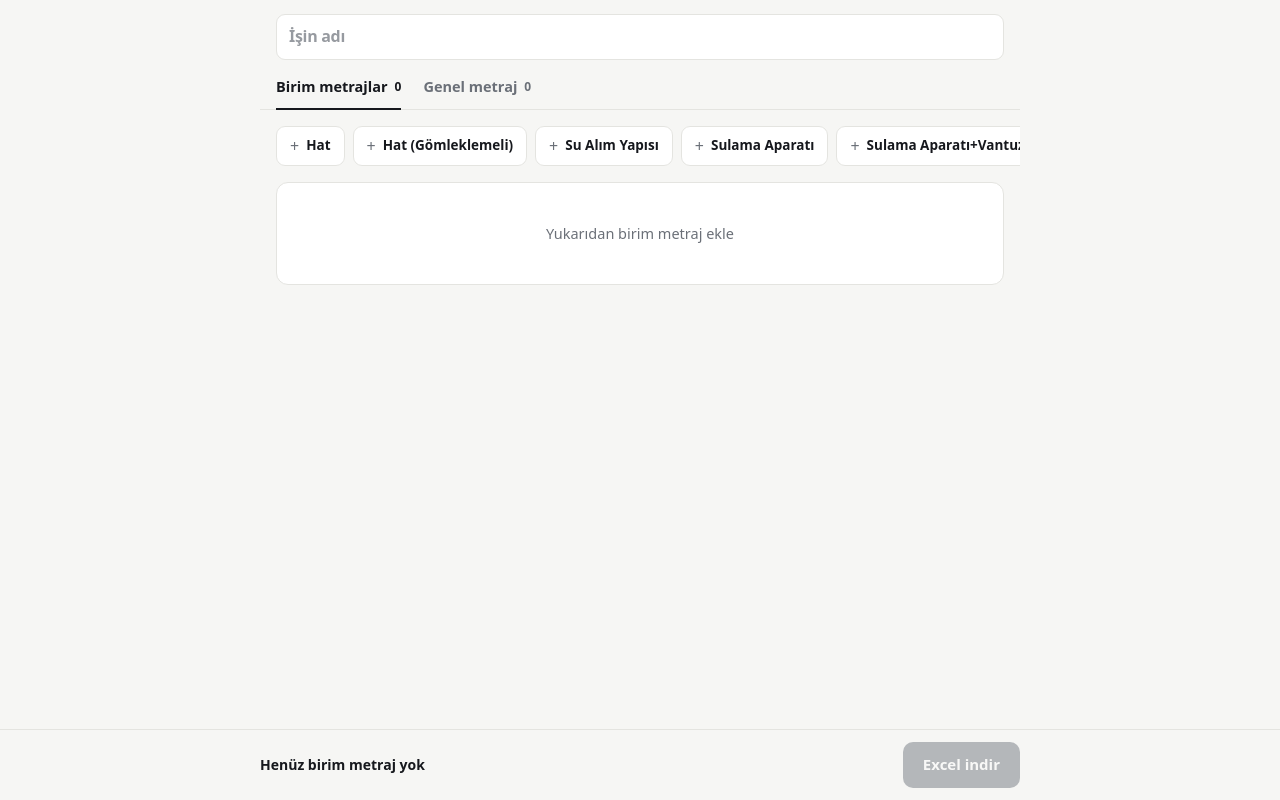
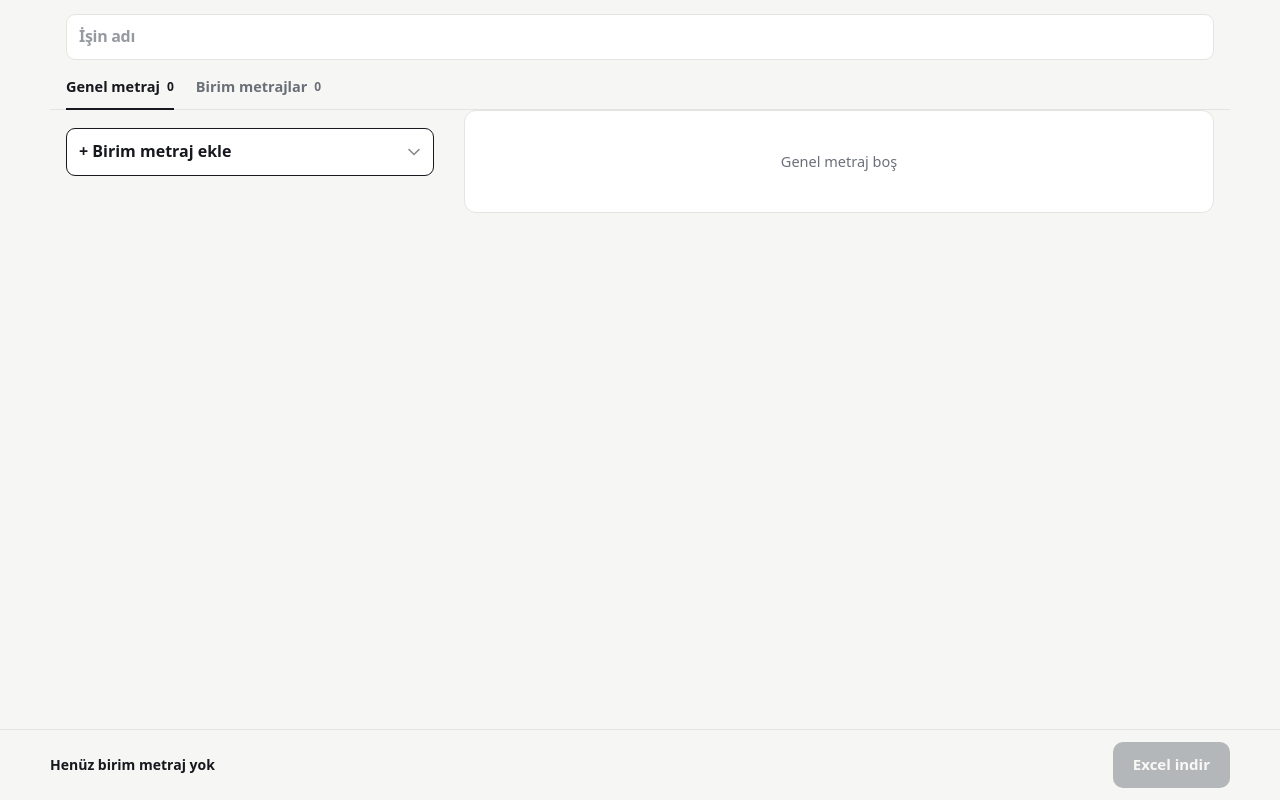
Before and after one commit to gptforce16/envanter, a plain HTML site: page index.html in a window 1280 px wide. Drawn offline with Linux system fonts and the light colour scheme.

Commit message:
Update index.html

```diff
--- a/index.html
+++ b/index.html
@@ -50,12 +50,6 @@ input.red::placeholder { color: var(--muted); opacity: .6; font-weight: 400; }
 input:focus, select:focus { outline: none; border-color: var(--text); background-color: var(--card); }
 button:focus-visible { outline: 2px solid var(--text); outline-offset: 2px; }
 button { font: inherit; cursor: pointer; }
-.adds { display: flex; gap: 8px; overflow-x: auto; padding: 16px 16px 2px; margin: 0 -16px; scrollbar-width: none; }
-.adds::-webkit-scrollbar { display: none; }
-.add { flex: none; display: inline-flex; align-items: center; gap: 7px; border: 1px solid var(--line); background: var(--card); color: var(--text); border-radius: 9px; padding: 9px 13px; font-weight: 600; font-size: 13.5px; white-space: nowrap; }
-.add:active { background: var(--soft); }
-.add b { font-size: 16px; line-height: 1; color: var(--muted); font-weight: 500; }
-.add em { font-style: normal; color: var(--muted); font-size: 12px; font-weight: 600; }
 .btn { border: 0; background: var(--accent); color: var(--accent-ink); border-radius: 10px; padding: 0 20px; min-height: 46px; font-weight: 650; font-size: 15px; }
 .btn:disabled { opacity: .3; cursor: not-allowed; }
 .insts { margin-top: 14px; display: grid; grid-template-columns: minmax(0, 1fr); gap: 12px; }
@@ -74,7 +68,7 @@ button { font: inherit; cursor: pointer; }
 .body { padding: 0 16px 14px; border-top: 1px solid var(--line); }
 .body.hidden { display: none; }
 .fields { display: grid; grid-template-columns: repeat(2, minmax(0, 1fr)); gap: 14px 12px; padding-top: 16px; }
-@media (min-width: 560px) { .fields { grid-template-columns: repeat(4, minmax(0, 1fr)); } }
+
 .res { margin-top: 16px; }
 .res:empty { display: none; }
 .pz { display: grid; grid-template-columns: 58px 1fr auto; gap: 2px 12px; padding: 11px 0; border-top: 1px solid var(--line); align-items: start; }
@@ -107,6 +101,22 @@ button { font: inherit; cursor: pointer; }
 .bar .in { max-width: 760px; margin: 0 auto; display: flex; gap: 12px; align-items: center; }
 .bar .info { flex: 1; min-width: 0; font-weight: 600; font-size: 14px; white-space: nowrap; overflow: hidden; text-overflow: ellipsis; }
 .toast { position: fixed; left: 50%; transform: translateX(-50%); bottom: calc(88px + env(safe-area-inset-bottom, 0px)); background: var(--text); color: var(--bg); padding: 10px 16px; border-radius: 10px; font-size: 13.5px; z-index: 30; max-width: 90vw; }
+.layout { display: block; }
+.addsel { margin-top: 16px; }
+.addsel select { font-weight: 600; border-color: var(--text); background-color: var(--card); min-height: 48px; }
+.unit > header { padding: 14px 16px; }
+.unit > header b { display: block; font-size: 15.5px; font-weight: 650; }
+.unit > header small { display: block; color: var(--muted); font-size: 12.5px; }
+.unit .res { margin: 0; padding: 0 16px 6px; border-top: 1px solid var(--line); }
+.unit .miss { padding: 14px 16px; color: var(--muted); font-size: 13.5px; border-top: 1px solid var(--line); }
+#units { display: grid; gap: 12px; margin-top: 16px; grid-template-columns: minmax(0, 1fr); }
+@media (min-width: 900px) {
+  .wrap { max-width: 1180px; }
+  .layout { display: grid; grid-template-columns: 370px minmax(0, 1fr); gap: 28px; align-items: start; }
+  #p0, #p0[hidden] { display: block; position: sticky; top: calc(env(safe-area-inset-top, 0px) + 112px); max-height: calc(100vh - 210px); overflow-y: auto; padding: 0 2px 8px 0; scrollbar-width: thin; }
+  #tab0 { display: none; }
+  .bar .in { max-width: 1180px; }
+}
 </style>
 </head>
 <body>
@@ -116,15 +126,21 @@ button { font: inherit; cursor: pointer; }
             <input type="text" id="job" placeholder="İşin adı" aria-label="İşin adı" autocomplete="off">
     </div>
     <div class="tabs" role="tablist">
-      <button class="tab on" id="tab1" role="tab" data-tab="1">Birim metrajlar <em id="c1">0</em></button>
-      <button class="tab" id="tab2" role="tab" data-tab="2">Genel metraj <em id="c2">0</em></button>
+      <button class="tab" id="tab0" role="tab" data-tab="0">Veri girişi <em id="c0">0</em></button>
+      <button class="tab" id="tab1" role="tab" data-tab="1">Genel metraj <em id="c1">0</em></button>
+      <button class="tab" id="tab2" role="tab" data-tab="2">Birim metrajlar <em id="c2">0</em></button>
     </div>
   </div>
-  <section class="panel" id="p1">
-    <div class="adds" id="types"></div>
-    <div class="insts" id="insts"></div>
-  </section>
-  <section class="panel" id="p2" hidden><div id="gm"></div></section>
+  <div class="layout">
+    <section class="panel" id="p0">
+      <div class="addsel"><select id="addSel" aria-label="Birim metraj ekle"></select></div>
+      <div class="insts" id="insts"></div>
+    </section>
+    <div class="right">
+      <section class="panel" id="p1" hidden><div id="gm"></div></section>
+      <section class="panel" id="p2" hidden><div id="units"></div></section>
+    </div>
+  </div>
 </div>
 
 <div class="bar"><div class="in">
@@ -639,10 +655,7 @@ var MetrajCore = (function () {
 
   /* ---- tür kartları ---- */
   function renderTypes() {
-    $('types').innerHTML = D.types.map(function (t) {
-      var n = state.items.filter(function (i) { return i.typeId === t.id; }).length;
-      return '<button class="add" data-add="' + t.id + '"><b>+</b>' + esc(t.sheet) + (n ? '<em>' + n + '</em>' : '') + '</button>';
-    }).join('');
+    $('addSel').innerHTML = '<option value="">+ Birim metraj ekle</option>' + D.types.map(function (t) { return '<option value="' + t.id + '">' + esc(t.sheet) + '</option>'; }).join('');
   }
 
   /* ---- hesap ---- */
@@ -673,7 +686,7 @@ var MetrajCore = (function () {
   function renderInsts() {
     var nm = names();
     var el = $('insts');
-    if (!state.items.length) { el.innerHTML = '<div class="card empty">Yukarıdan birim metraj ekle</div>'; return; }
+    if (!state.items.length) { el.innerHTML = ''; return; }
     el.innerHTML = state.items.map(function (item) {
       var t = T[item.typeId];
       return '<section class="card inst" id="in_' + item.id + '"><header>' +
@@ -683,24 +696,30 @@ var MetrajCore = (function () {
         '<button class="icon danger" data-del="' + item.id + '" aria-label="Kaldır">✕</button></header>' +
         '<div class="body' + (item.open ? '' : ' hidden') + '">' +
         '<div class="fields">' + t.inputs.map(function (inp) { return fieldHtml(item, inp); }).join('') + '</div>' +
-        '<div class="res" data-res="' + item.id + '"></div>' +
-        '<button class="dup" data-dup="' + item.id + '">Kopyasını ekle</button>' +
         '</div></section>';
     }).join('');
   }
 
+  function renderUnits() {
+    var nm = names();
+    $('units').innerHTML = state.items.length ? state.items.map(function (item) {
+      return '<section class="card unit"><header><b>' + esc(nm[item.id]) + '</b><small data-title="' + item.id + '"></small></header><div data-res="' + item.id + '"></div></section>';
+    }).join('') : '<div class="card empty">Birim metraj yok</div>';
+  }
   function renderResults(r) {
     var id = r.item.id, res = document.querySelector('[data-res="' + id + '"]');
-    var chip = document.querySelector('[data-status="' + id + '"]'), tt = document.querySelector('[data-title="' + id + '"]');
+    var chip = document.querySelector('[data-status="' + id + '"]'), tts = document.querySelectorAll('[data-title="' + id + '"]');
+    var tt = { set textContent(v) { tts.forEach(function (x) { x.textContent = v; }); } };
     if (!res) return;
     if (!r.calc.complete) {
-      chip.className = 'chip warn'; chip.textContent = 'Eksik'; tt.textContent = ''; res.innerHTML = '';
+      chip.className = 'chip warn'; chip.textContent = 'Eksik'; tt.textContent = ''; res.className = ''; res.innerHTML = '<div class="miss">Eksik değer: ' + esc(r.calc.missing.join(', ')) + '</div>';
       return;
     }
     var bad = r.calc.rows.filter(function (x) { return x.err; }).length;
     var nz = r.calc.rows.filter(function (x) { return !x.err && x.qty; }).length;
     chip.className = 'chip ' + (bad ? 'err' : 'ok'); chip.textContent = bad ? bad + ' kalem hesaplanamadı' : 'Hazır';
     tt.textContent = r.calc.title;
+    res.className = 'res';
     res.innerHTML = r.calc.rows.map(function (x) {
       if (x.err) return '<div class="pz bad"><div class="c">' + esc(typeof x.code === 'string' ? x.code : '—') + '</div><div class="n">' + esc(typeof x.name === 'string' ? x.name : 'Bu çap/atü için poz bulunamadı') + '</div><div class="q">—<small>' + esc(x.err) + '</small></div></div>';
       var z = !C.roundDec(x.qty, 3);
@@ -728,7 +747,7 @@ var MetrajCore = (function () {
         }).join('') + '</div>';
     }
     $('gm').innerHTML = html;
-    $('c1').textContent = results.length; $('c2').textContent = g.blocks.length;
+    $('c0').textContent = results.length; $('c1').textContent = g.blocks.length; $('c2').textContent = results.length;
     var n = results.length;
     $('barTitle').textContent = !n ? 'Henüz birim metraj yok' : g.blocks.length + ' iş kalemi · ' + complete + '/' + n + ' hazır';
     $('dl').disabled = !complete;
@@ -739,7 +758,7 @@ var MetrajCore = (function () {
     results.forEach(renderResults);
     renderGeneral(results);
   }
-  function fullRender() { renderTypes(); renderInsts(); refresh(); }
+  function fullRender() { renderTypes(); renderInsts(); renderUnits(); refresh(); }
 
   /* ---- olaylar ---- */
   function addItem(typeId, from) {
@@ -750,13 +769,12 @@ var MetrajCore = (function () {
     if (from) { var idx = state.items.map(function (i) { return i.id; }).indexOf(from); state.items.splice(idx + 1, 0, item); }
     else state.items.push(item);
     save(); fullRender();
-    var el = $('in_' + id); if (el) el.scrollIntoView({ behavior: 'smooth', block: 'start' });
+    var el = $('in_' + id); if (el) el.scrollIntoView({ behavior: 'smooth', block: 'nearest' });
     return item;
   }
   document.addEventListener('click', function (e) {
     var b = e.target.closest('button, .t[data-toggle]'); if (!b) return;
     if (b.dataset.add) { addItem(b.dataset.add); return; }
-    if (b.dataset.dup) { var it = state.items.filter(function (i) { return i.id === b.dataset.dup; })[0]; if (it) addItem(it.typeId, it.id); return; }
     if (b.dataset.toggle) {
       var item = state.items.filter(function (i) { return i.id === b.dataset.toggle; })[0]; item.open = !item.open; save();
       var body = b.closest('.inst').querySelector('.body'); body.classList.toggle('hidden', !item.open);
@@ -777,13 +795,17 @@ var MetrajCore = (function () {
     item.raw[el.dataset.cell] = el.value; save(); refresh();
   }
   document.addEventListener('input', onField); document.addEventListener('change', onField);
+  var wide = window.matchMedia('(min-width: 900px)');
+  var curTab = wide.matches ? 1 : 0;
   function showTab(n) {
-    $('p1').hidden = n !== 1; $('p2').hidden = n !== 2;
-    $('tab1').classList.toggle('on', n === 1); $('tab2').classList.toggle('on', n === 2);
+    if (wide.matches && n === 0) n = 1;
+    curTab = n;
+    [0, 1, 2].forEach(function (i) { $('p' + i).hidden = i !== n; $('tab' + i).classList.toggle('on', i === n); });
     window.scrollTo({ top: 0 });
   }
-  $('tab1').addEventListener('click', function () { showTab(1); });
-  $('tab2').addEventListener('click', function () { showTab(2); });
+  [0, 1, 2].forEach(function (i) { $('tab' + i).addEventListener('click', function () { showTab(i); }); });
+  wide.addEventListener('change', function () { showTab(curTab); });
+  $('addSel').addEventListener('change', function () { var v = this.value; this.value = ''; if (v) addItem(v); });
   $('job').addEventListener('input', function () { state.job = this.value; save(); });
 
   /* ---- indirme ---- */
@@ -812,7 +834,7 @@ var MetrajCore = (function () {
   });
 
   /* ---- başlangıç ---- */
-  load(); $('job').value = state.job; fullRender();
+  load(); $('job').value = state.job; fullRender(); showTab(curTab);
   window.__metraj = { state: state, addItem: addItem, refresh: refresh, last: last };
 })();
 </script>
```
